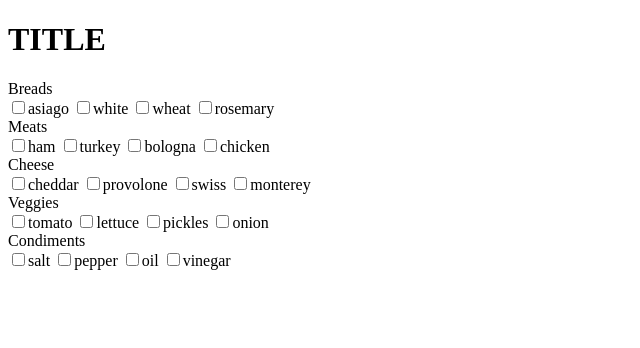
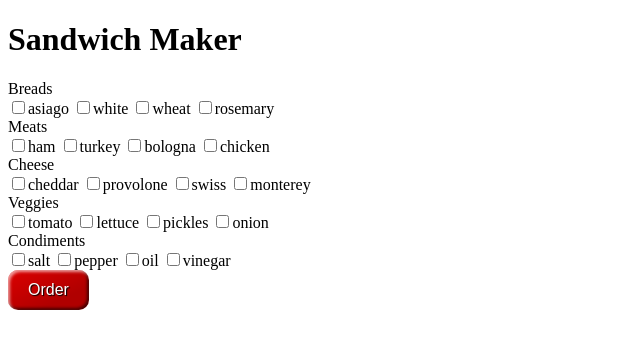
Before and after one commit to matthewaustinbell/sandwich_maker, a plain HTML site: page index.html in a window 1280 px wide. Shown: the whole page, without its empty margins (0-640 px from the left). Drawn offline with Linux system fonts and the light colour scheme.

Commit message:
added button

```diff
--- a/index.html
+++ b/index.html
@@ -1,5 +1,6 @@
 <!DOCTYPE html>
 <html lang="en">
+
 <head>
     <link rel="stylesheet" href="main.css">
     <meta charset="UTF-8">
@@ -7,42 +8,47 @@
     <meta http-equiv="X-UA-Compatible" content="ie=edge">
     <title>Document</title>
 </head>
+
 <body>
     <div>
-    <h1>TITLE</h1>
+        <h1>Sandwich Maker</h1>
     </div>
-<div class = "ingredients">
+    <div class="ingredients">
         <div>Breads</div>
-    <input class ='checkBoxes' type="checkbox"  id="bread_asiago" name="subscribe" >asiago
-    <input class ='checkBoxes' type="checkbox"  id="bread_white" name="subscribe" >white
-    <input class ='checkBoxes' type="checkbox"  id="bread_wheat" name="subscribe" >wheat
-    <input class ='checkBoxes' type="checkbox"  id="bread_rosemary" name="subscribe" >rosemary
+        <input class='checkBoxes' type="checkbox" id="bread_asiago" name="subscribe">asiago
+        <input class='checkBoxes' type="checkbox" id="bread_white" name="subscribe">white
+        <input class='checkBoxes' type="checkbox" id="bread_wheat" name="subscribe">wheat
+        <input class='checkBoxes' type="checkbox" id="bread_rosemary" name="subscribe">rosemary
 
         <div>Meats </div>
-    <input class ='checkBoxes' type="checkbox"  id="meats_ham" name="subscribe" >ham
-    <input class ='checkBoxes' type="checkbox"  id="meats_turkey" name="subscribe" >turkey
-    <input class ='checkBoxes' type="checkbox"  id="meats_bologna" name="subscribe" >bologna
-    <input class ='checkBoxes' type="checkbox"  id="meats_chicken" name="subscribe" >chicken
+        <input class='checkBoxes' type="checkbox" id="meats_ham" name="subscribe">ham
+        <input class='checkBoxes' type="checkbox" id="meats_turkey" name="subscribe">turkey
+        <input class='checkBoxes' type="checkbox" id="meats_bologna" name="subscribe">bologna
+        <input class='checkBoxes' type="checkbox" id="meats_chicken" name="subscribe">chicken
 
         <div>Cheese</div>
-    <input class ='checkBoxes' type="checkbox"  id="cheese_cheddar" name="subscribe" >cheddar
-    <input class ='checkBoxes' type="checkbox"  id="cheese_provolone" name="subscribe" >provolone
-    <input class ='checkBoxes' type="checkbox"  id="cheese_swiss" name="subscribe" >swiss
-    <input class ='checkBoxes' type="checkbox"  id="cheese_monterey" name="subscribe" >monterey
+        <input class='checkBoxes' type="checkbox" id="cheese_cheddar" name="subscribe">cheddar
+        <input class='checkBoxes' type="checkbox" id="cheese_provolone" name="subscribe">provolone
+        <input class='checkBoxes' type="checkbox" id="cheese_swiss" name="subscribe">swiss
+        <input class='checkBoxes' type="checkbox" id="cheese_monterey" name="subscribe">monterey
 
         <div>Veggies</div>
-    <input class ='checkBoxes' type="checkbox"  id="veggies_tomato" name="subscribe" >tomato
-    <input class ='checkBoxes' type="checkbox"  id="veggies_lettuce" name="subscribe" >lettuce
-    <input class ='checkBoxes' type="checkbox"  id="veggies_pickles" name="subscribe" >pickles
-    <input class ='checkBoxes' type="checkbox"  id="veggies_onion" name="subscribe" >onion
+        <input class='checkBoxes' type="checkbox" id="veggies_tomato" name="subscribe">tomato
+        <input class='checkBoxes' type="checkbox" id="veggies_lettuce" name="subscribe">lettuce
+        <input class='checkBoxes' type="checkbox" id="veggies_pickles" name="subscribe">pickles
+        <input class='checkBoxes' type="checkbox" id="veggies_onion" name="subscribe">onion
 
         <div>Condiments</div>
-    <input class ='checkBoxes' type="checkbox"  id="condiments_salt" name="subscribe" >salt
-    <input class ='checkBoxes' type="checkbox"  id="condiments_pepper" name="subscribe" >pepper
-    <input class ='checkBoxes' type="checkbox"  id="condiments_oil" name="subscribe" >oil
-    <input class ='checkBoxes' type="checkbox"  id="condiments_vinegar" name="subscribe" >vinegar
+        <input class='checkBoxes' type="checkbox" id="condiments_salt" name="subscribe">salt
+        <input class='checkBoxes' type="checkbox" id="condiments_pepper" name="subscribe">pepper
+        <input class='checkBoxes' type="checkbox" id="condiments_oil" name="subscribe">oil
+        <input class='checkBoxes' type="checkbox" id="condiments_vinegar" name="subscribe">vinegar
 
     </div>
+    <div><button class="favorite styled" type="button">
+            Order
+        </button></div>
     <script type="module" src="./js/main.js"></script>
 </body>
+
 </html>
--- a/main.css
+++ b/main.css
@@ -0,0 +1,26 @@
+.styled {
+  border: 0;
+  line-height: 2.5;
+  padding: 0 20px;
+  font-size: 1rem;
+  text-align: center;
+  color: #fff;
+  text-shadow: 1px 1px 1px #000;
+  border-radius: 10px;
+  background-color: rgba(220, 0, 0, 1);
+  background-image: linear-gradient(to top left,
+                                    rgba(0, 0, 0, .2),
+                                    rgba(0, 0, 0, .2) 30%,
+                                    rgba(0, 0, 0, 0));
+  box-shadow: inset 2px 2px 3px rgba(255, 255, 255, .6),
+              inset -2px -2px 3px rgba(0, 0, 0, .6);
+}
+
+.styled:hover {
+  background-color: rgba(255, 0, 0, 1);
+}
+
+.styled:active {
+  box-shadow: inset -2px -2px 3px rgba(255, 255, 255, .6),
+              inset 2px 2px 3px rgba(0, 0, 0, .6);
+}
```
Also changed, not shown: js/helpers/eventhandlers.js (+7 -0 lines). Lines whose indentation alone changed are shown as unchanged.
